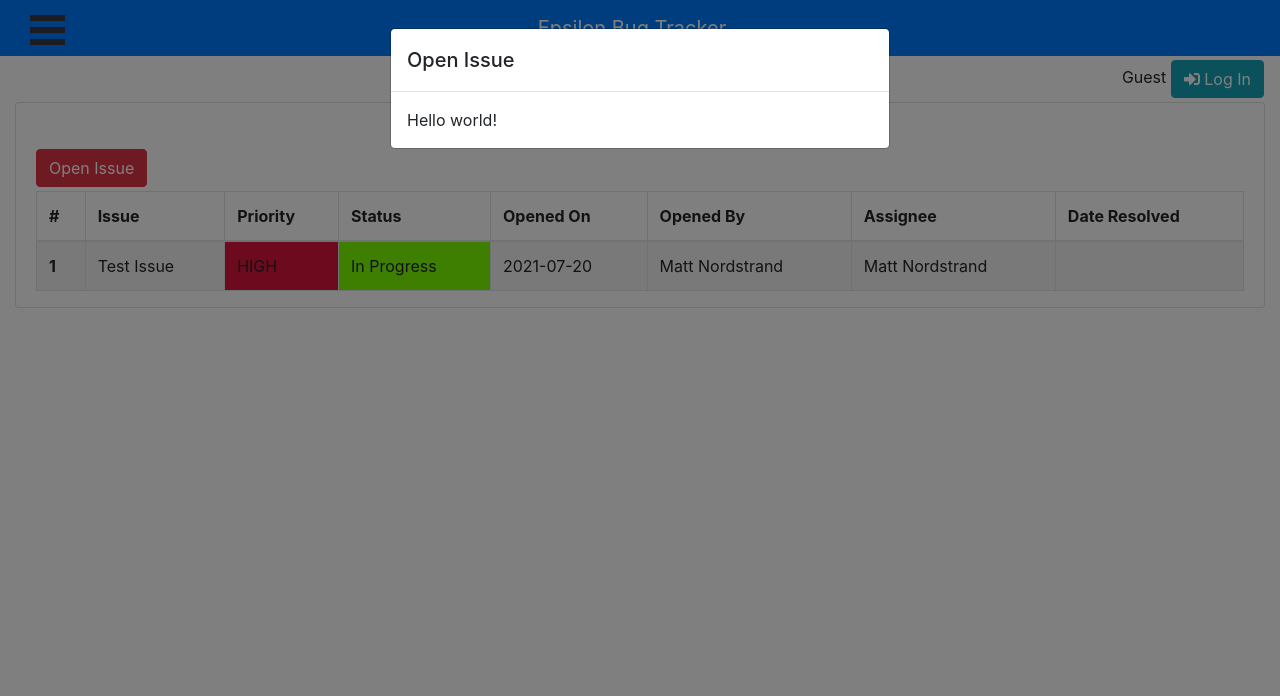
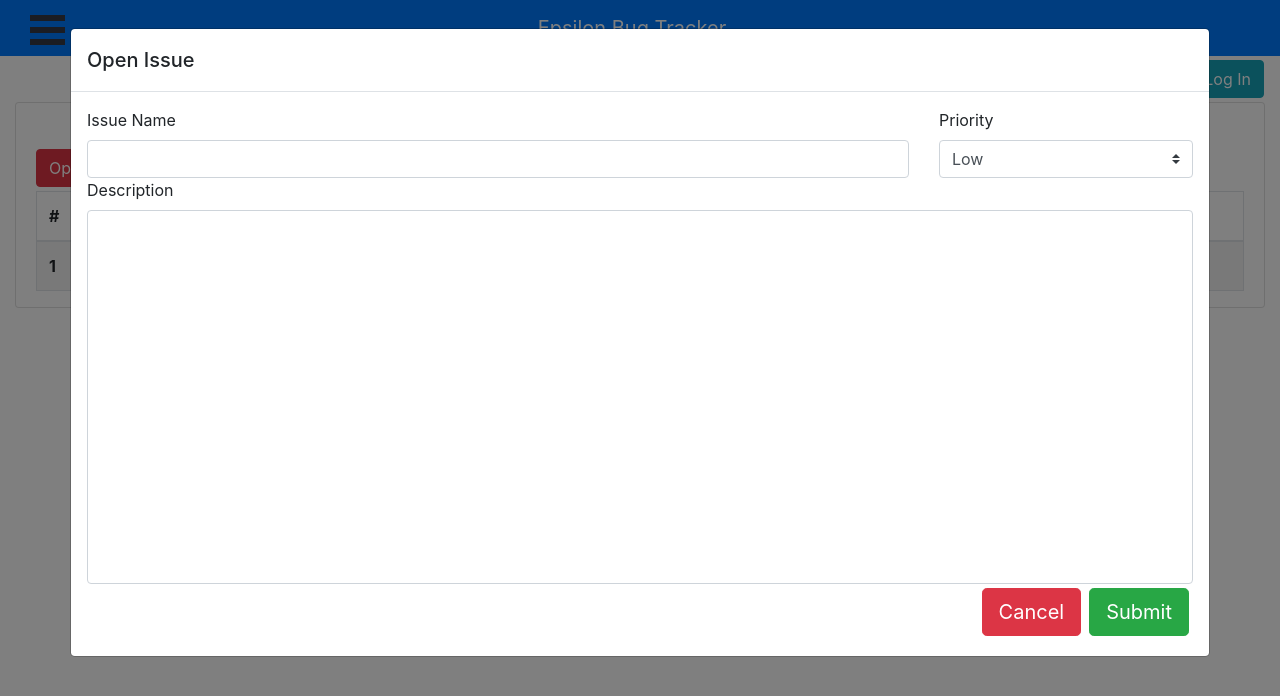
Before and after one commit to MatthewNordstrand/epsilon-bug-tracker, a React (Create React App) app: page / in a window 1280 px wide. Both pictures are taken after a click on the button "Open Issue". Shown: the top 696 px of the page. Built offline with nearby package versions, Linux system fonts and the light colour scheme; no server answers.

Commit message:
Added Open Issue form

```diff
--- a/src/App.css
+++ b/src/App.css
@@ -5,3 +5,7 @@
 .st-progress {
     background-color: #7CFC00;
 }
+
+.no-resize {
+    resize: none;
+}
--- a/src/components/Issues/IssuesCard.js
+++ b/src/components/Issues/IssuesCard.js
@@ -1,5 +1,5 @@
 import React, { Component } from 'react';
-import { Card, CardBody, CardTitle, Modal, ModalHeader, ModalBody } from 'reactstrap';
+import { Card, CardBody, CardTitle, Modal, ModalHeader, ModalBody, Form, Label, Input, Button } from 'reactstrap';
 import IssuesButtonRow from './IssuesButtonRow';
 import IssuesTable from './IssuesTable';
 
@@ -30,10 +30,41 @@ export default class IssuesCard extends Component {
                     </div>
                 </div>
 
-                <Modal isOpen={this.state.openIssueModal} toggle={() => this.openIssueModalToggle()} className="open-issue-modal">
+                <Modal
+                isOpen={this.state.openIssueModal}
+                toggle={() => this.openIssueModalToggle()}
+                className="open-issue-modal"
+                size="xl">
                     <ModalHeader>Open Issue</ModalHeader>
                     <ModalBody>
-                        Hello world!
+                        <Form onSubmit={(e) => e.preventDefault()}>
+                            <div className="row">
+                                <div className="col-9">
+                                    <Label for="openIssueTitle">Issue Name</Label>
+                                    <Input type="text" name="openIssueTitle" id="openIssueTitle" />
+                                </div>
+                                <div className="col-3">
+                                    <Label for="openIssuePriority">Priority</Label>
+                                    <select className="custom-select" name="openIssuePriority" id="openIssuePriority">
+                                        <option selected value="priorityLow">Low</option>
+                                        <option value="priorityMedium">Medium</option>
+                                        <option value="priorityHigh">High</option>
+                                    </select>
+                                </div>
+                            </div>
+                            <div className="row">
+                                <div className="col">
+                                    <Label for="openIssueDescription">Description</Label>
+                                    <textarea className="form-control no-resize" name="openIssueDescription" id="openIssueDescription" rows="15"></textarea>
+                                </div>
+                            </div>
+                            <div className="row">
+                                <div className="col">
+                                    <Button className="float-right m-1" color="success" size="lg">Submit</Button>
+                                    <Button className="float-right m-1" color="danger" size="lg" onClick={() => this.openIssueModalToggle()}>Cancel</Button>
+                                </div>
+                            </div>
+                        </Form>
                     </ModalBody>
                 </Modal>
             </>
```
